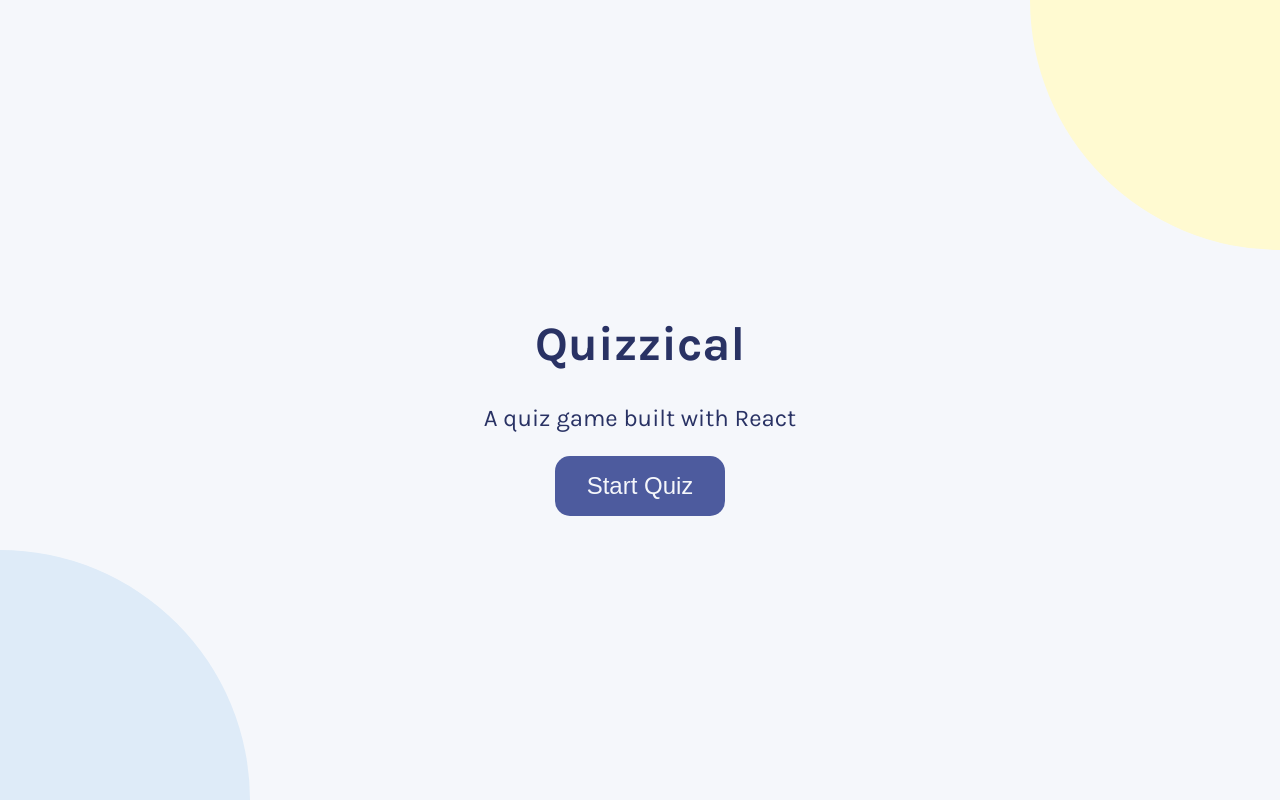
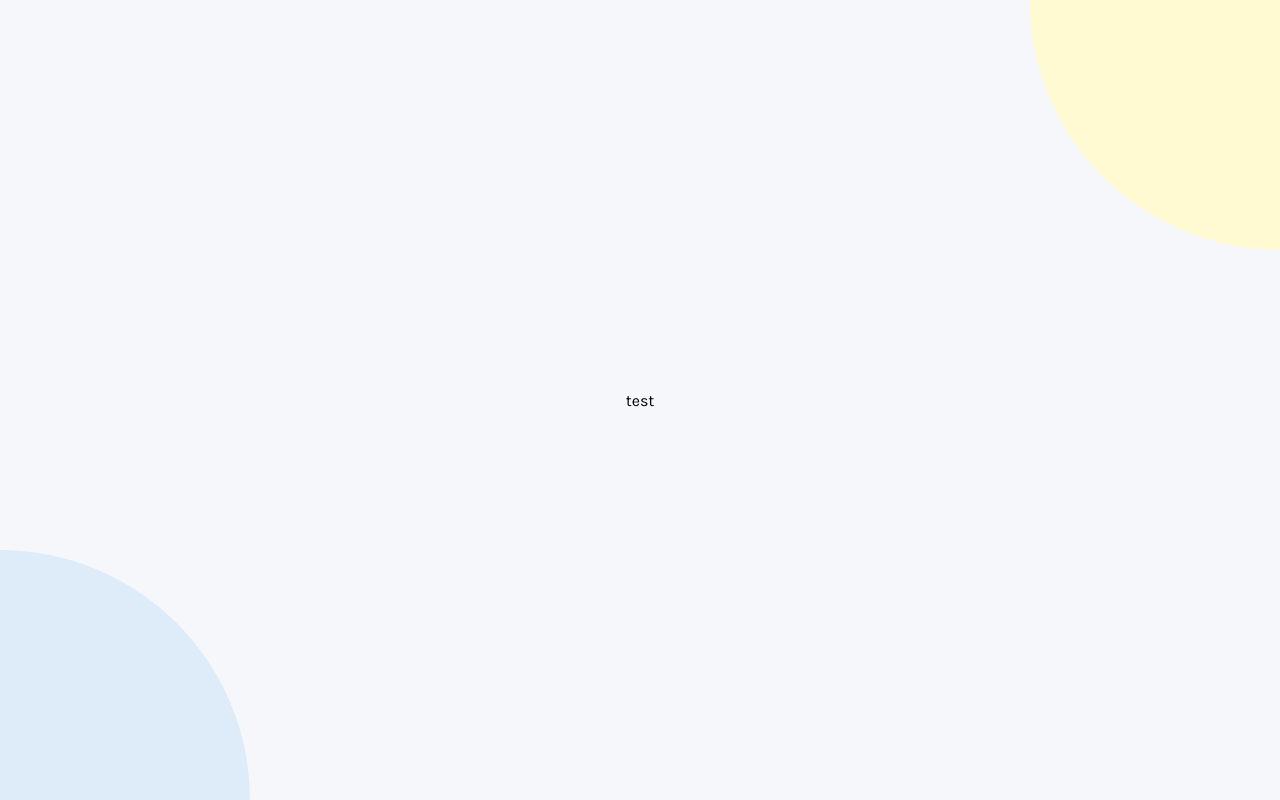
Before and after one commit to JamesMartin1998/quizzical, a React (Vite) app: page / in a window 1280 px wide. Both pictures are taken after a click on the button "Start Quiz". Built offline with nearby package versions, Linux system fonts and the light colour scheme.

Commit message:
conditionally render the homepage and quiz

```diff
--- a/src/App.jsx
+++ b/src/App.jsx
@@ -1,12 +1,26 @@
-import React from "react"
+import React, {useState} from "react"
 import StartGame from "./components/StartGame"
+import Quiz from "./components/Quiz"
 
 const App = () => {
+
+  const [play, setPlay] = useState(false)
+
+  const handleStartQuiz = () => {
+    setPlay(true)
+  }
+
   return (
     <div className="App--container">
       <div id="App--yellow-circle" className="App--circle-design"></div>
       <div id="App--blue-circle" className="App--circle-design"></div>
-      <StartGame />
+
+      {play ? <Quiz /> :
+      <StartGame
+        handleStartQuiz={handleStartQuiz}
+      />
+      }
+
     </div>
   )
 }
--- /dev/null
+++ b/src/components/Quiz.jsx
@@ -0,0 +1,11 @@
+import React from "react"
+
+const Quiz = () => {
+    return (
+        <div className="Quiz--container">
+            test
+        </div>
+    )
+}
+
+export default Quiz
--- a/src/components/StartGame.jsx
+++ b/src/components/StartGame.jsx
@@ -1,11 +1,12 @@
 import React from "react"
 
-const StartGame = () => {
+const StartGame = (props) => {
+    const {handleStartQuiz} = props
     return (
         <div className="StartGame--container">
             <h1>Quizzical</h1>
             <p>A quiz game built with React</p>
-            <button>
+            <button onClick={handleStartQuiz}>
                 Start Quiz
             </button>
         </div>
```
